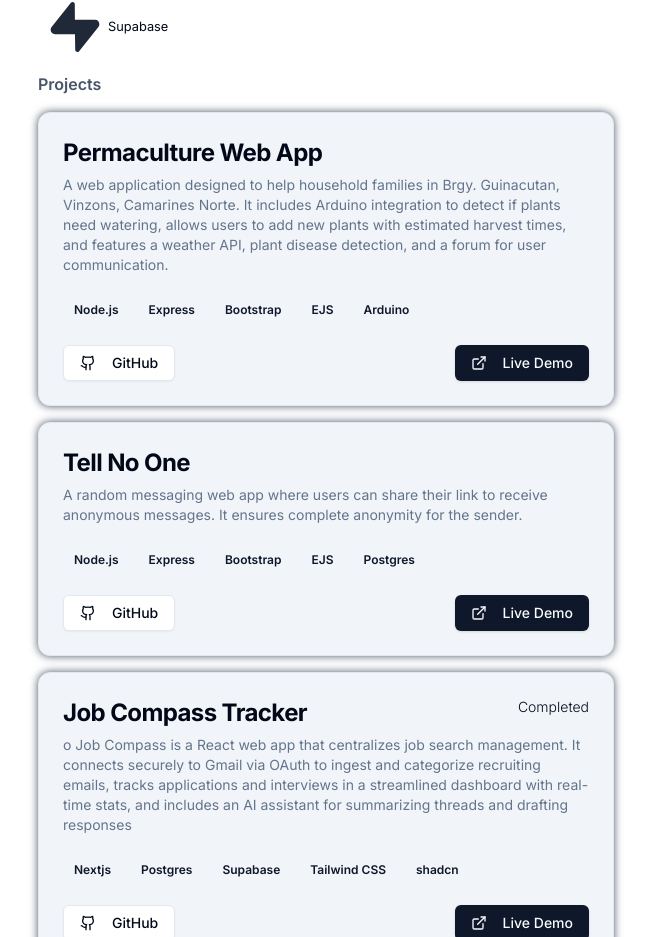
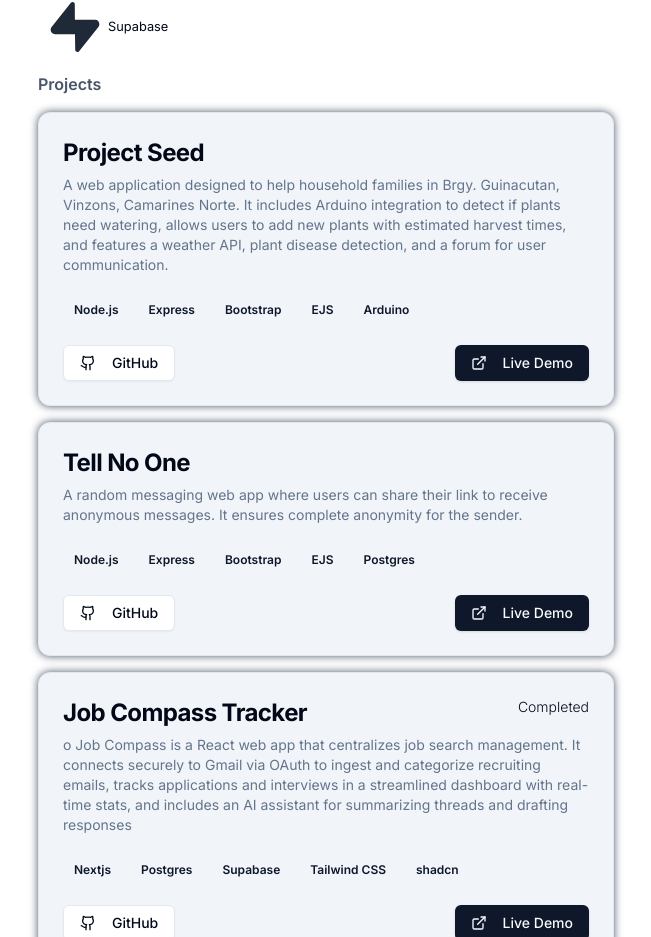
Before and after one commit to vegaronel/portfolio, a React (Vite) app: page / in a window 1280 px wide. Shown: the part 1088-2025 px from the top of the page, without its empty margins (602-1253 px from the left). Built offline with nearby package versions, Linux system fonts and the light colour scheme.

Commit message:
update permaculture to project seed

```diff
--- a/src/helper/Projects.js
+++ b/src/helper/Projects.js
@@ -1,6 +1,6 @@
 const projects = [
   {
-    name: "Permaculture Web App",
+    name: "Project Seed",
     description:
       "A web application designed to help household families in Brgy. Guinacutan, Vinzons, Camarines Norte. It includes Arduino integration to detect if plants need watering, allows users to add new plants with estimated harvest times, and features a weather API, plant disease detection, and a forum for user communication.",
     technologies: ["Node.js", "Express", "Bootstrap", "EJS", "Arduino"],
```
